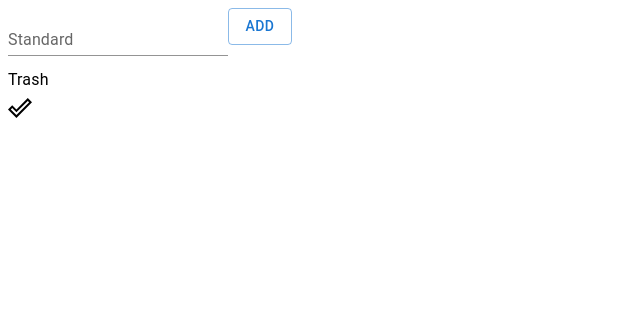
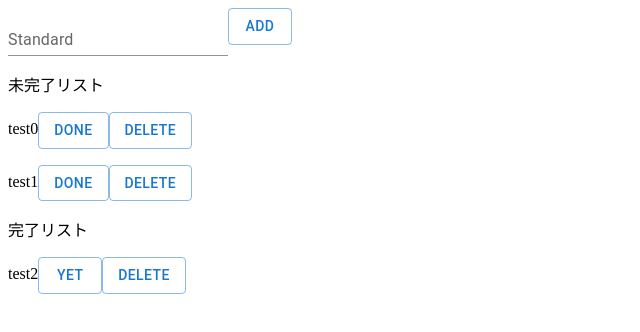
Before and after one commit to igarashiiiii/React-ToDoList, a React (Create React App) app: page / in a window 1280 px wide. Shown: the top 332 px of the page, without its empty margins (0-640 px from the left). Built offline with nearby package versions, Linux system fonts and the light colour scheme; the HTML template or start-up script is replaced by a standard one.

Commit message:
"confirm the yet delete add function"

```diff
--- a/package.json
+++ b/package.json
@@ -15,6 +15,7 @@
     "react-dom": "^18.1.0",
     "react-router-dom": "^6.3.0",
     "react-scripts": "5.0.1",
+    "recoil": "^0.7.3-alpha.1",
     "styled-components": "^5.3.5",
     "web-vitals": "^2.1.4"
   },
--- a/src/components/fillIn.tsx
+++ b/src/components/fillIn.tsx
@@ -1,36 +1,131 @@
-import React, { useState , useContext} from 'react';
-import { Lists } from '../gobalComponents/globalComponents';
-
+import React, { useState , useContext, useCallback} from 'react';
+//global state↓↓
+import { ListContext } from '../gobalComponents/listContent';
+//model↓↓
+import { dbModel } from '../model/DbModel';
+//MUI↓↓
 import Box from '@mui/material/Box';
 import Button from '@mui/material/Button';
-import List from '@mui/material/List';
-import ListItemText from '@mui/material/ListItemText';
 import TextField from '@mui/material/TextField';
-import DoneOutlineOutlinedIcon from '@mui/icons-material/DoneOutlineOutlined';
 
+//Todo項目を格納する配列(初期値)。MySQLへ移行予定
+let database:dbModel[] = [
+  {
+    id:0,
+    text:"test0",
+    status:"yet"
+  },
+  {
+    id:1,
+    text:"test1",
+    status:"yet"
+  },
+  {
+    id:2,
+    text:"test2",
+    status:"done"
+  }
+]
 
+//createIdの生成
+let createId:number = 3
 export const FillIn = () => {
+  //↓Todo項目を格納する配列(databaseは初期値)。MySQLへ移行予定
+  let [list,setList] = useState(database)
+  //↓ToDoを入力
+  const [thing, setThing] = useState("");
+  //objの型定義any以外にしたい↓
+  const obj:any= useContext(ListContext);
 
-  //objの型定義any以外にしたい
-  const obj:any = useContext(Lists);
-  const [thing, setThing] = useState("");
-  const [addthing, setAddThing] = useState("");
-  const onClickText = () => {
-    setAddThing(thing);
+  //addボタンをクリックしたときの挙動
+  //databaseに新規のToDo項目を追加（useStateの更新setList）
+  function onClickText(){
+    createId += 1
+    let addObject:dbModel= {
+      id: createId,
+      text: thing,
+      status: "yet",
+    }
+    const newDataBase:dbModel[] = [...list,addObject]
+    setList(newDataBase)
+    setThing("")
   }
-  console.log(obj.info)
+
+  //deleteボタン押したときの挙動
+  function clickDelete(n:any){
+    let tempo:any = []
+    for(let i = 0; i < list.length; i++){
+      if(list[i].id === n.id){
+        continue
+      }else{
+        tempo.push(list[i])
+      }
+    }
+    console.log(list)
+    setList(tempo)
+    console.log(list)
+  }
+
+  //doneボタン押したときの挙動 idで該当のオブジェクトを抽出し、statusをDoneにする
+  function clickDone(n:any){
+    let tempo:any = []
+    for(let i = 0; i < list.length; i++){
+      if(list[i].id === n.id){
+        list[i].status = "done"
+        tempo.push(list[i])
+      }else{
+        tempo.push(list[i])
+      }
+    }
+    setList(tempo)
+  }
+
+//yetボタン押したときの挙動
+//doneボタン押したときの挙動 idで該当のオブジェクトを抽出し、statusをyetにする
+function clickYet(n:any){
+  let tempo:any = []
+  for(let i = 0; i < list.length; i++){
+    if(list[i].id === n.id){
+      list[i].status = "yet"
+      tempo.push(list[i])
+    }else{
+      tempo.push(list[i])
+    }
+  }
+  setList(tempo)
+}
+
   return (
     <div>
+      <TextField id="standard-basic" label="Standard" variant="standard" onChange={(event) => setThing(event.target.value)} value={thing}/>
+      <Button variant="outlined" onClick={onClickText}>Add</Button>
+      <p>未完了リスト</p>
+      <Box>
+        {
+          list.filter(database => database.status === "yet").map((yetText:any) => (
+            yetText.text !== "" &&
+            <p key={yetText.id} >
+              {yetText.text}
+              <Button variant="outlined" onClick={() => clickDone(yetText)}>done</Button>
+              <Button variant="outlined" onClick={() => clickDelete(yetText)}>delete</Button>
+            </p>
+          ))
+        }
+      </Box>
 
-      <TextField id="standard-basic" label="Standard" variant="standard" onChange={(event) => setThing(event.target.value)}/>
-      <Button variant="outlined" onClick={onClickText}>Add</Button>
+      <p>完了リスト</p>
       <Box>
-        <List>
-          <ListItemText primary="Trash" />
-          <DoneOutlineOutlinedIcon></DoneOutlineOutlinedIcon>
-        </List>
+          {
+            list.filter(database => database.status === "done").map((doneText:any) =>
+            <p key={doneText.id}>
+              {doneText.text}
+              <Button variant="outlined" onClick={() => clickYet(doneText)}>yet</Button>
+              <Button variant="outlined" onClick={() => clickDelete(doneText)}>delete</Button>
+          </p>
+          )
+          }
       </Box>
-      <p>{addthing}</p>
+      {/* <p>{addthing}</p> */}
     </div>
   );
 };
--- a/src/components/yet.tsx
+++ b/src/components/yet.tsx
@@ -1,5 +1,14 @@
-import React from 'react';
+import React , { useState , useContext} from 'react';
+
+//global state↓↓
+import { ListContext } from '../gobalComponents/listContent';
+//MUI↓↓
+import Box from '@mui/material/Box';
+
 
 export const Yet = () => {
-  return <div>Yet</div>;
+  return (
+  <div>
+  </div>
+  );
 };
--- a/src/gobalComponents/globalComponents.tsx
+++ /dev/null
@@ -1,14 +0,0 @@
-import React, { createContext, useState } from "react";
-
-
-export const Lists = createContext({});
-
-export const ListsProvider = (props:any) => {
-  const { children } = props;
-  const [info, setInfo] = useState("aaaaaaaaaaaaaaaaaaa")
-  return(
-    <Lists.Provider value={{info, setInfo}}>
-      {children}
-    </Lists.Provider>
-  )
-}
--- /dev/null
+++ b/src/gobalComponents/listContent.tsx
@@ -0,0 +1,14 @@
+import React, { createContext, useState } from "react"
+
+
+export const ListContext = createContext({});
+
+export const ListInformation = (props:any) => {
+  const {children} = props;
+  const [lineInfo, setLineInfo] = useState(null)
+  return (
+    <ListContext.Provider value={{lineInfo, setLineInfo}}>
+      {children}
+    </ListContext.Provider>
+  )
+}
--- a/src/index.tsx
+++ b/src/index.tsx
@@ -2,16 +2,16 @@ import React from 'react';
 import ReactDOM from 'react-dom/client';
 import { BrowserRouter } from 'react-router-dom';
 import { RouterConfig } from './route/routing';
-import { ListsProvider } from "./gobalComponents/globalComponents"
+import { ListInformation } from './gobalComponents/listContent'
 
 const container = document.getElementById('root');
 const root = ReactDOM.createRoot(container!);
 root.render(
   <React.StrictMode>
     <BrowserRouter>
-      <ListsProvider>
+      <ListInformation>
         <RouterConfig />
-      </ListsProvider>
+      </ListInformation>
     </BrowserRouter>
   </React.StrictMode>,
 );
--- /dev/null
+++ b/src/model/DbModel.tsx
@@ -0,0 +1,9 @@
+
+//記載したToDoリストを追加する箱、MySQLへ移動予定
+export interface dbModel {
+  id: number;
+  text: string;
+  status: string;
+}
+
+//ToDoリストを記載しているときに呼ばれるuseStateの型宣言
--- a/tsconfig.json
+++ b/tsconfig.json
@@ -102,6 +102,6 @@
     "skipLibCheck": true                                 /* Skip type checking all .d.ts files. */
   },
   "files":[
-    "src/index.tsx"
+    "src/index.tsx", "src/model/DbModel.tsx"
   ]
 }
```
Also changed, not shown: 2 other files (tests, documents, lock files or other folders).
